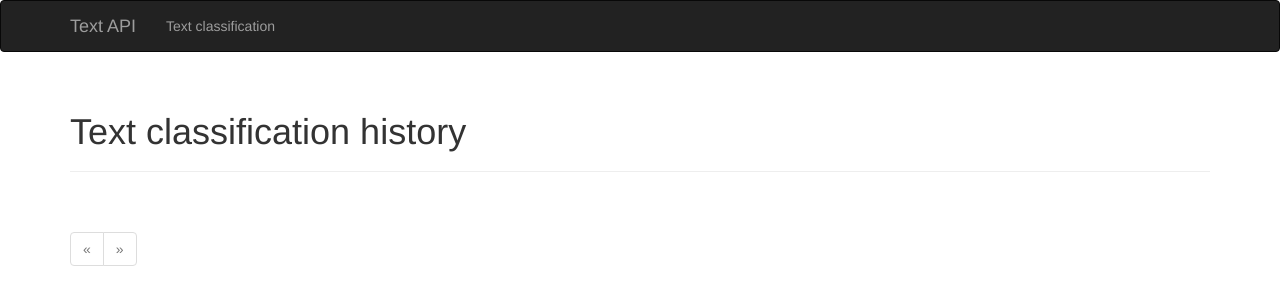
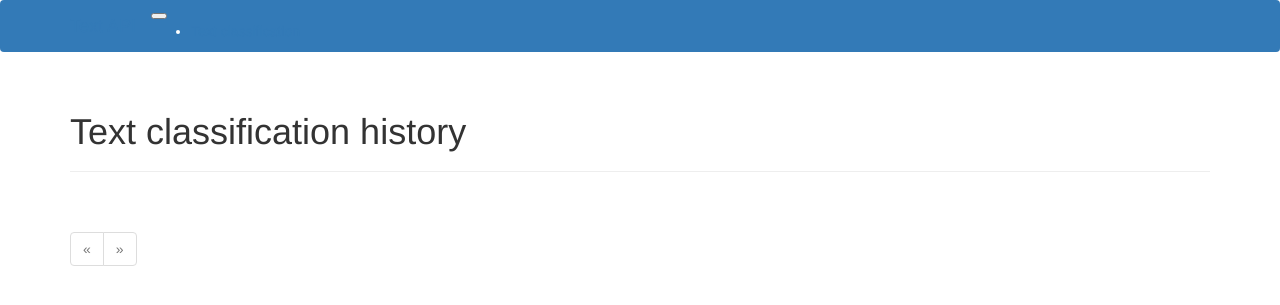
Before and after one commit to emil2099/TextApi, a Python web app: template app/templates/history.html in a window 1280 px wide. Shown: the top 305 px of the page. Run offline with Jinja, Linux system fonts and the light colour scheme; the template is opened without the code that fills it, so the values that code supplies are empty; some libraries are stand-ins or nearby versions.

Commit message:
Migrate to Bootstrap 4 - initial migration
flask-bootstrap implementation from https://github.com/beenje/flask-bootstrap/tree/bootstrap-v4/flask_bootstrap
Some fixes implemented but templates require more work.

```diff
--- a/app/templates/_macros.html
+++ b/app/templates/_macros.html
@@ -1,29 +1,31 @@
 {% macro pagination_widget(pagination, endpoint) %}
+<nav aria-label="Historic classification results">
     <ul class="pagination">
-    <li{% if not pagination.has_prev %} class="disabled"{% endif %}>
-        <a href="{% if pagination.has_prev %}{{ url_for(endpoint, page=pagination.prev_num, **kwargs) }}{% else %}#{% endif %}">
+        <li{% if not pagination.has_prev %} class="page-item disabled"{% else %} class="page-item"{% endif %}>
+            <a class="page-link" href="{% if pagination.has_prev %}{{ url_for(endpoint, page=pagination.prev_num, **kwargs) }}{% else %}#{% endif %}">
                 &laquo;
             </a>
         </li>
         {% for p in pagination.iter_pages() %}
             {% if p %}
                 {% if p == pagination.page %}
-            <li class="active">
-                <a href="{{ url_for(endpoint, page = p, **kwargs) }}">{{ p }}</a>
+                <li class="page-item active">
+                    <a class="page-link" href="{{ url_for(endpoint, page = p, **kwargs) }}">{{ p }}</a>
                 </li>
                 {% else %}
-            <li>
-                <a href="{{ url_for(endpoint, page = p, **kwargs) }}">{{ p }}</a>
+                <li class="page-item">
+                    <a class="page-link" href="{{ url_for(endpoint, page = p, **kwargs) }}">{{ p }}</a>
                 </li>
                 {% endif %}
             {% else %}
-        <li class="disabled"><a href="#">&hellip;</a></li>
+            <li class="page-item disabled"><a href="#">&hellip;</a></li>
             {% endif %}
         {% endfor %}
-    <li{% if not pagination.has_next %} class="disabled"{% endif %}>
-        <a href="{% if pagination.has_next %}{{ url_for(endpoint, page=pagination.next_num, **kwargs) }}{% else %}#{% endif %}">
+        <li{% if not pagination.has_next %} class="page-item disabled"{% else %} class="page-item"{% endif %}>
+            <a class="page-link" href="{% if pagination.has_next %}{{ url_for(endpoint, page=pagination.next_num, **kwargs) }}{% else %}#{% endif %}">
                 &raquo;
             </a>
         </li>
     </ul>
+</nav>
 {% endmacro %}
--- a/app/templates/_texts.html
+++ b/app/templates/_texts.html
@@ -11,7 +11,7 @@
             {{ sentence.sentence }}
             <h3 class="theme">
                 {% for theme in sentence.themes %}
-                    <span class="label label-success">{{ theme.theme }} <span class="badge">{{ "{:.2f}".format(theme.score) }}</span></span>
+                    <button type="button" class="btn btn-success">{{ theme.theme }} <span class="badge badge-light">{{ "{:.2f}".format(theme.score) }}</span></button>
                 {% endfor %}
             </h3>
         </li>
--- a/app/templates/base.html
+++ b/app/templates/base.html
@@ -9,24 +9,22 @@
 {% endblock %}
 
 {% block navbar %}
-<div class="navbar navbar-inverse" role="navigation">
+<nav class="navbar navbar-expand-lg bg-primary navbar-dark">
     <div class="container">
-        <div class="navbar-header">
-            <button type="button" class="navbar-toggle" data-toggle="collapse" data-target=".navbar-collapse">
-                <span class="sr-only">Toggle navigation</span>
-                <span class="icon-bar"></span>
-                <span class="icon-bar"></span>
-                <span class="icon-bar"></span>
-            </button>
-            <a class="navbar-brand" href="/">Text API</a>
-        </div>
-        <div class="navbar-collapse collapse">
-            <ul class="nav navbar-nav">
-                <li><a href="/classify">Text classification</a></li>
+        <a class="navbar-brand" href="/">Text API</a>
+        <button class="navbar-toggler" type="button" data-toggle="collapse" data-target="#navbarNav" aria-controls="navbarNav" aria-expanded="false" aria-label="Toggle navigation">
+            <span class="navbar-toggler-icon"></span>
+        </button>
+
+        <div class="collapse navbar-collapse" id="navbarNav">
+            <ul class="navbar-nav">
+                <li class="nav-item">
+                    <a class="nav-link" href="/classify">Text classification</a>
+                </li>
             </ul>
         </div>
     </div>
-</div>
+</nav>
 {% endblock %}
 
 {% block content %}
--- a/app/templates/classify.html
+++ b/app/templates/classify.html
@@ -5,7 +5,7 @@
 
 {% block page_content %}
 <div class="page-header">
-    <h1>Text classification <span class="badge">Alpha version</span></h1>
+    <h1 class="h1 d-inline-block">Text classification</h1><span class="badge badge-pill badge-danger align-top">Alpha</span>
 </div>
 
 {{ wtf.quick_form(form) }}
--- a/requirements.txt
+++ b/requirements.txt
@@ -16,6 +16,7 @@ docutils==0.14
 dominate==2.3.1
 Flask==0.12.2
 Flask-Bootstrap==3.3.7.1
+git+git://github.com/beenje/flask-bootstrap.git@bootstrap-v4
 Flask-HTTPAuth==3.2.3
 Flask-Login==0.4.1
 Flask-Migrate==2.1.1
```
Lines whose indentation alone changed are shown as unchanged.
